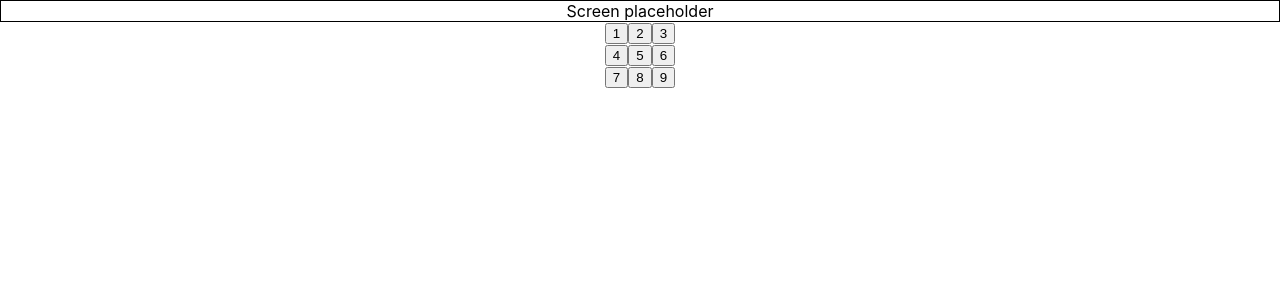
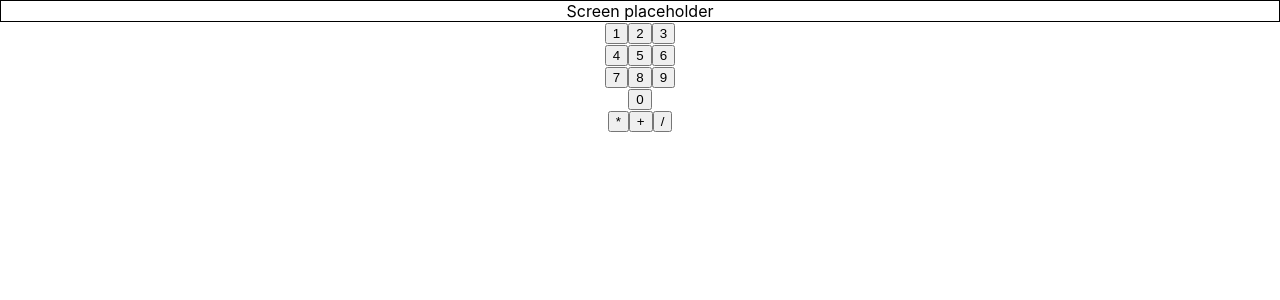
Before and after one commit to Jonnyb36/react-calculator, a React (Create React App) app in the folder calculator/: page / in a window 1280 px wide. Shown: the top 300 px of the page. Built offline with nearby package versions, Linux system fonts and the light colour scheme.

Commit message:
Added non-numeric buttons and added basic functionality
Currently provides ability to apply single numeric calculations

```diff
--- a/calculator/src/App.js
+++ b/calculator/src/App.js
@@ -9,15 +9,31 @@ export default class App extends Component {
   constructor(props){
     super(props);
     this.state = {
-      value: "Screen placeholder"
+      value: "Screen placeholder",
+      action: null
     };
   }
 
+  buttonOnClick = e => {
+    const numRegex = /\d/;
+    const checkNumber = numRegex.test(e.target.value);//true for numbers
 
-  buttonOnClick = e => {
-    this.setState({
-      value: e.target.value
-    });
+    let newValue;
+    if(checkNumber) {
+      if (!this.state.action) {
+        newValue = e.target.value;
+      }
+      else {
+        newValue = String(this.state.value) + this.state.action + String(e.target.value);
+      }
+      this.setState({
+        value: eval(newValue)
+      });
+    } else {
+      this.setState({
+        action: e.target.value
+      });
+    }
   }
 
   render() {
--- a/calculator/src/Calculator_Body.js
+++ b/calculator/src/Calculator_Body.js
@@ -6,6 +6,7 @@ export const Calculator_Body = props => {
     //create a grid for all numbers
     return <>
             <Row>
+                <Col xs="9">
                     <Col>
                         <Calculator_Button value="1" onClick={props.onClick} />
                         <Calculator_Button value="2" onClick={props.onClick} />
@@ -21,6 +22,17 @@ export const Calculator_Body = props => {
                         <Calculator_Button value="8" onClick={props.onClick} />
                         <Calculator_Button value="9" onClick={props.onClick} />
                     </Col>
+                    <Col>
+                        <Calculator_Button value="0" onClick={props.onClick} />
+                    </Col>
+                </Col>
+                <Col xs="3">
+                    <Col>
+                        <Calculator_Button value="*" onClick={props.onClick} />
+                        <Calculator_Button value="+" onClick={props.onClick} />
+                        <Calculator_Button value="/" onClick={props.onClick} />
+                    </Col>
+                </Col>
             </Row>
         </>
 
```
Lines whose indentation alone changed are shown as unchanged.
